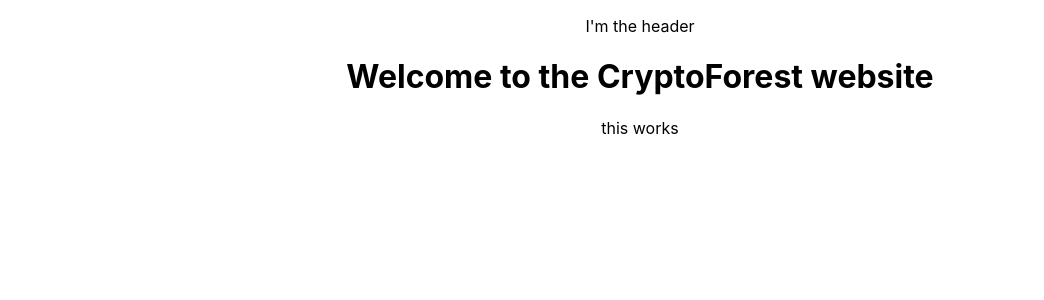
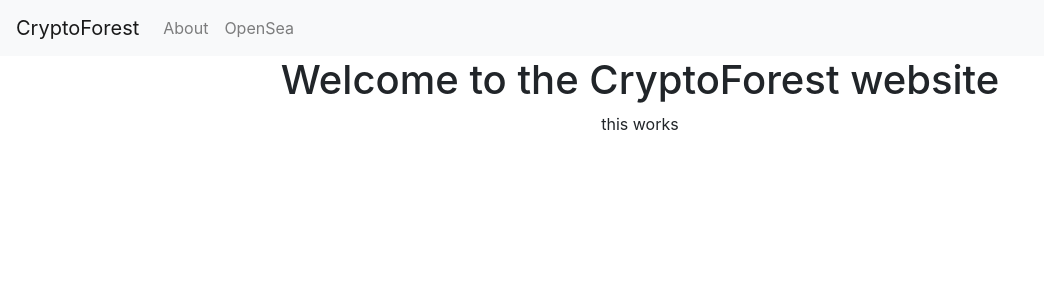
Before and after one commit to andrewlew1s/cryptoforest, a React (Create React App) app: page / in a window 1280 px wide. Shown: the top 300 px of the page, without its empty margins (0-1044 px from the left). Built offline with nearby package versions, Linux system fonts and the light colour scheme.

Commit message:
feat: added bootstrap and boostrap navbar

```diff
--- a/package.json
+++ b/package.json
@@ -3,7 +3,9 @@
   "version": "0.1.0",
   "private": true,
   "dependencies": {
+    "bootstrap": "^4.3.1",
     "react": "^16.8.6",
+    "react-bootstrap": "^1.0.0-beta.9",
     "react-dom": "^16.8.6",
     "react-scripts": "3.0.1"
   },
--- a/src/components/Header/Header.js
+++ b/src/components/Header/Header.js
@@ -1,7 +1,32 @@
 import React from 'react';
+import Button from 'react-bootstrap/Button';
+import Navbar from 'react-bootstrap/Navbar';
+import Nav from 'react-bootstrap/Nav';
+import NavDropdown from 'react-bootstrap/NavDropdown';
+import FormControl from 'react-bootstrap/FormControl';
+import Form from 'react-bootstrap/Form';
 
 const header = () => {
-	return <p>I'm the header</p>
+	return (
+		<div>
+			<link
+			rel="stylesheet"
+			href="https://maxcdn.bootstrapcdn.com/bootstrap/4.3.1/css/bootstrap.min.css"
+			integrity="sha384-ggOyR0iXCbMQv3Xipma34MD+dH/1fQ784/j6cY/iJTQUOhcWr7x9JvoRxT2MZw1T"
+			crossorigin="anonymous"
+			/>
+			<Navbar bg="light" expand="lg">
+				<Navbar.Brand href="#home">CryptoForest</Navbar.Brand>
+				<Navbar.Toggle aria-controls="basic-navbar-nav" />
+				<Navbar.Collapse id="basic-navbar-nav">
+					<Nav className="mr-auto">
+						<Nav.Link href="#home">About</Nav.Link>
+						<Nav.Link href="https://opensea.io/category/cryptoforest" target="_blank">OpenSea</Nav.Link>
+					</Nav>
+				</Navbar.Collapse>
+			</Navbar>
+		</div>
+	)
 }
 
 export default header;
```
Also changed, not shown: 1 other file (tests, documents, lock files or other folders).
